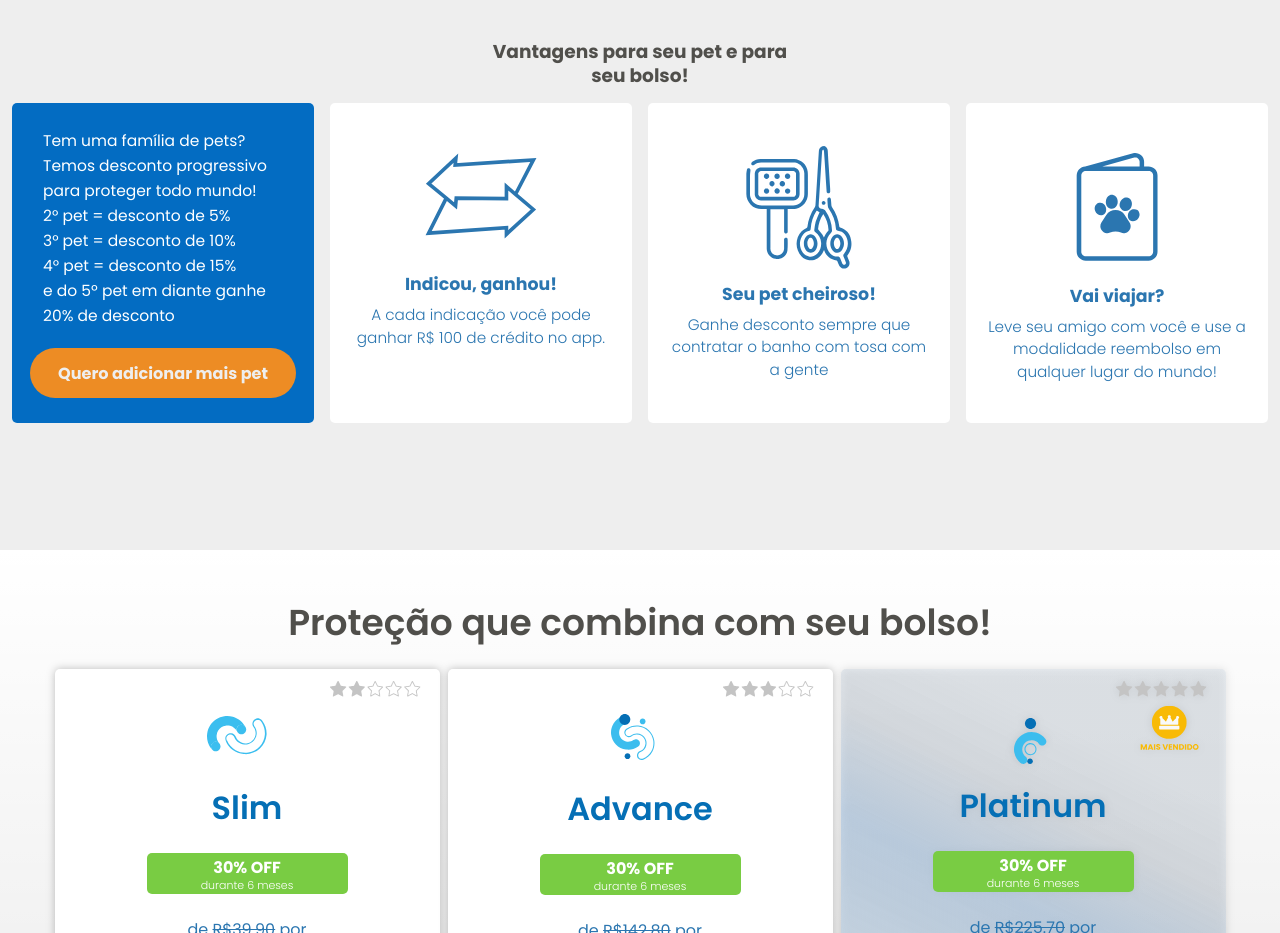
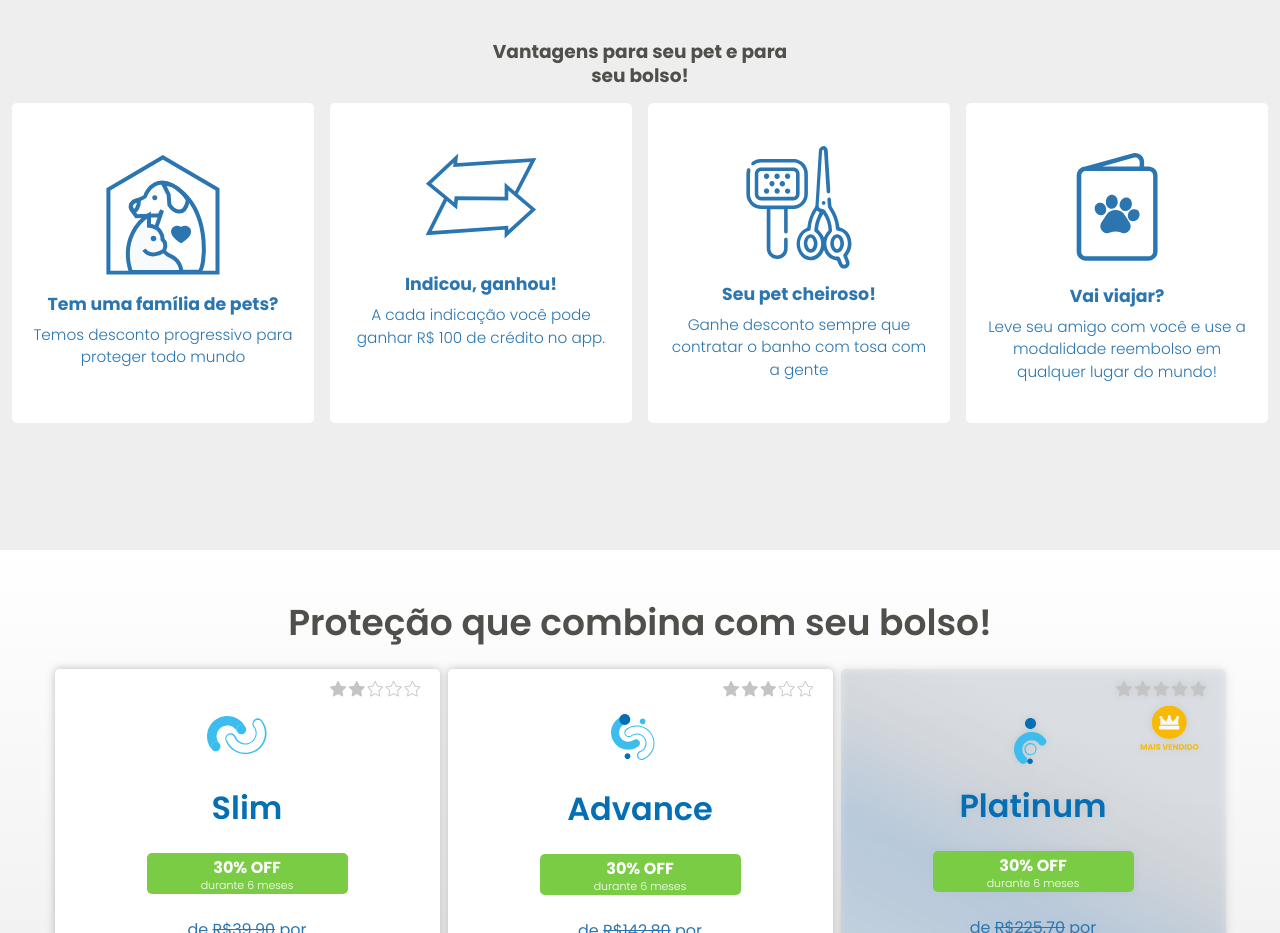
Before and after one commit to folfer/plamev-private, a Next.js app: page / in a window 1280 px wide. Shown: the part 4400-5333 px from the top of the page. Built offline with nearby package versions, Linux system fonts and the light colour scheme.

Commit message:
feat: resolve error doubts component

```diff
--- a/src/components/vantage/Layout/styles.module.scss
+++ b/src/components/vantage/Layout/styles.module.scss
@@ -164,7 +164,7 @@
 
   position: absolute;
 
-  opacity: 1;
+  opacity: 0;
 
   padding: 25px 18px 0;
 
```
